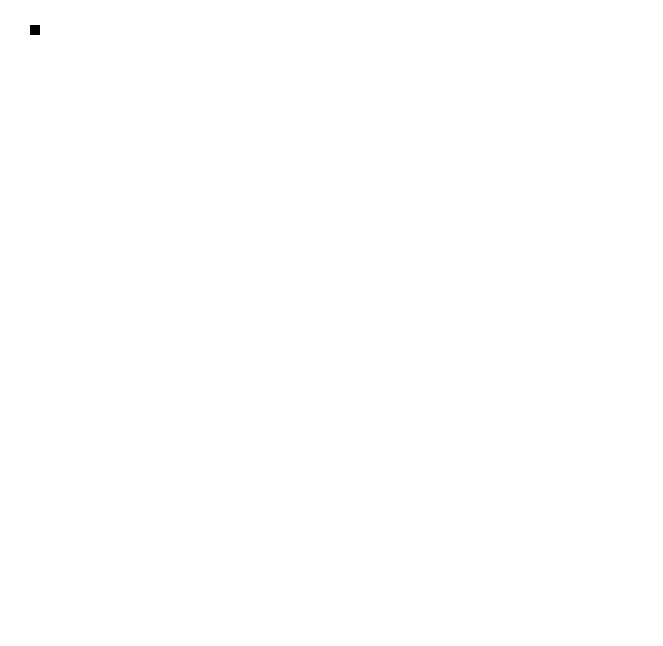
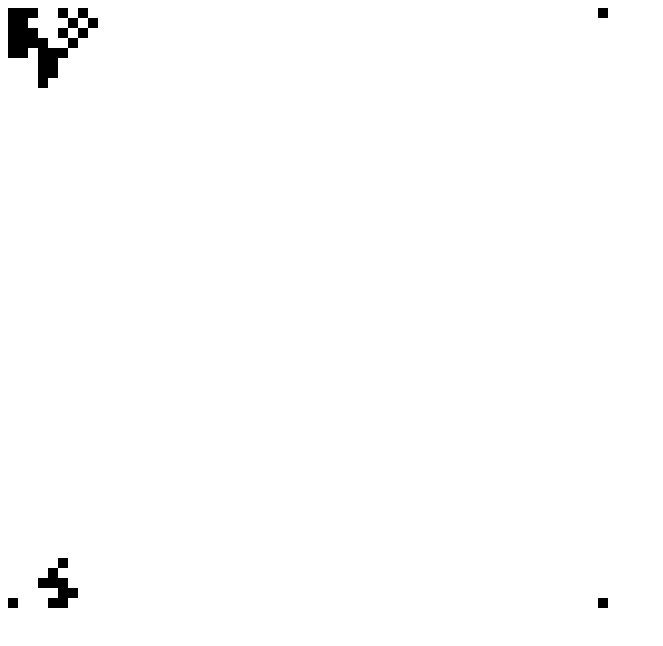
Before and after one commit to jsbursik/antfarm, a website with bundled scripts: page index.html in a window 1280 px wide. Shown: the whole page, without its empty margins (0-663 px from the left). Built offline with nearby package versions, Linux system fonts and the light colour scheme.

Commit message:
added node, ant moves, it sucks

```diff
--- a/app.js
+++ b/app.js
@@ -1,70 +1,18 @@
-const canvas = document.getElementById("canvas");
-var c = canvas.getContext("2d");
+const express = require('express');
+const app = express();
 
-var height = window.innerHeight - 4;
-var width = window.innerWidth;
+app.get('/', (req, res) => {
+    res.sendFile(__dirname + "/index.html");
+});
 
-canvas.height = height;
-canvas.width = width;
+app.get('/src/antfarm.js', (req, res) => {
+    res.sendFile(__dirname + "/src/antfarm.js");
+});
 
-class Ant {
-    h=10; w=10; color="#000000"; angle=0;
-    constructor(posX, posY){
-        this.posX = posX;
-        this.posY = posY;
-        this.drawAnt();
-    };
+app.get('/src/ant.js', (req, res) => {
+    res.sendFile(__dirname + "/src/ant.js");
+});
 
-    drawAnt() {
-        c.fillStyle = this.color;
-        c.fillRect(this.posX, this.posY, this.h, this.w);
-    }
-
-    move() {
-        this.angle = 45 * Math.floor((Math.random() * 9));
-        console.log(this.angle);
-        switch(this.angle) {
-            case 0:
-                this.posX += 10;
-                break;
-            case 45:
-                this.posX += 10;
-                this.posY -= 10;
-                break;
-            case 90:
-                this.posY -= 10;
-                break;
-            case 135:
-                this.posX -= 10;
-                this.posY -= 10;
-                break;
-            case 180:
-                this.posX -= 10;
-                break;
-            case 225:
-                this.posX -= 10;
-                this.posY += 10;
-                break;
-            case 270:
-                this.posY += 10;
-                break;
-            case 315:
-                this.posX += 10;
-                this.posY += 10;
-                break;
-        }
-        this.posX > width ? this.posX = 0 : this.posX;
-        this.posY > height ? this.posY = 0 : this.posY;
-    }
-}
-
-const firstAnt = new Ant(20,25);
-
-setInterval(Draw(),1000);
-
-function Draw() {
-    c.clearRect(0, 0, height, width);
-    firstAnt.move();
-    firstAnt.drawAnt();
-    console.log("drawing!");
-}
+app.listen(3000, () => {
+    console.log('[Express] Listening on 3000');
+});
--- a/index.html
+++ b/index.html
@@ -5,12 +5,12 @@
     <meta http-equiv="X-UA-Compatible" content="IE=edge">
     <meta name="viewport" content="width=device-width, initial-scale=1.0">
     <title>Ant Farm</title>
-    <link rel="stylesheet" href="style.css">
+    <link rel="stylesheet" src="src/style.css">
 </head>
 <body>
     <canvas id="canvas">
         Your browser does not support the canvas tag.
     </canvas>
-    <script src="./app.js"></script>
+    <script src="src/antfarm.js" type="module"></script>
 </body>
 </html>
--- /dev/null
+++ b/package.json
@@ -0,0 +1,5 @@
+{
+  "dependencies": {
+    "express": "^4.18.1"
+  }
+}
--- /dev/null
+++ b/src/ant.js
@@ -0,0 +1,34 @@
+export class Ant {
+    h=10; w=10; color="#000000"; angle=0;
+    constructor(posX, posY){
+        this.posX = posX;
+        this.posY = posY;
+    };
+
+    move(canvas) {
+        this.angle = (Math.PI / 4) * Math.floor((Math.random() * 9));
+
+        let cos = Math.cos(this.angle);
+        let sin = Math.sin(this.angle);
+
+        if(cos > 0){
+            this.posX = this.posX + 10;
+        } else if(cos < 0){
+            this.posX = this.posX - 10;
+        }
+
+        if(sin > 0){
+            this.posY = this.posY - 10;
+        } else if(sin < 0) {
+            this.posY = this.posY + 10;
+        }
+
+        this.posX < 0 ? this.posX = canvas.width - 10 : this.posX;
+        this.posX > canvas.width ? this.posX = 0 : this.posX;
+
+        this.posY < 0 ? this.posY = canvas.height - 10 : this.posY;
+        this.posY > canvas.height ? this.posY = 0 : this.posY;
+
+        // console.log(this.posX + ' ' + this.posY); // uncomment for position in console
+    }
+}
--- /dev/null
+++ b/src/antfarm.js
@@ -0,0 +1,28 @@
+import { Ant } from "./ant.js";
+
+const canvas = document.getElementById("canvas");
+var c = canvas.getContext("2d");
+
+// const h = window.innerHeight - 4;
+// const w = window.innerWidth;
+
+const h = 600;
+const w = 600;
+
+canvas.height = h;
+canvas.width = w;
+
+const firstAnt = new Ant(0,0);
+
+function drawAnt(ant) {
+    c.fillStyle = ant.color;
+    c.fillRect(ant.posX, ant.posY, 10, 10);
+}
+
+function Draw(){
+    //c.clearRect(0,0, w, h); // Comment this out to see the path it follows.
+    drawAnt(firstAnt);
+    firstAnt.move(canvas);
+}
+
+setInterval(Draw, 100);
```
Also changed, not shown: journal.md (added, +9 -0 lines), src/style.css (renamed from style.css), 1 other file.
